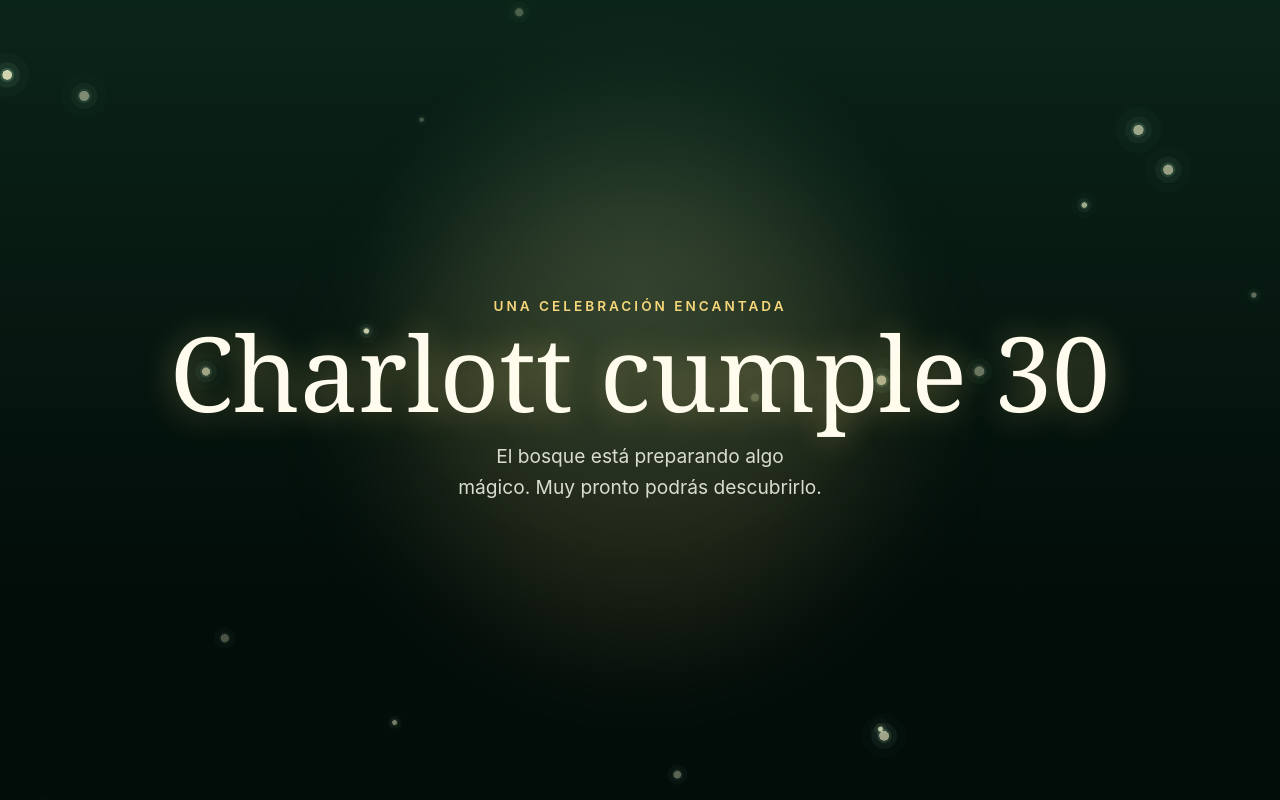
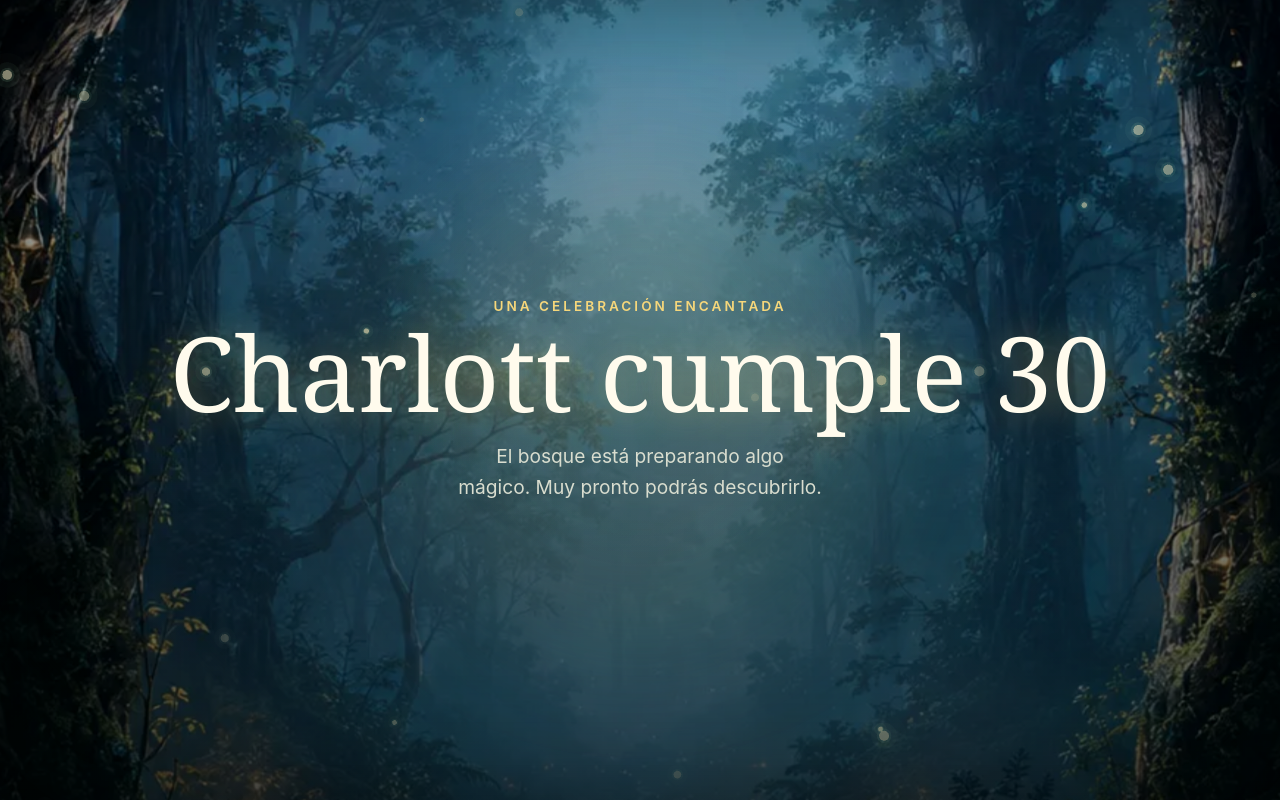
Before and after one commit to Darouji/Cumple-Charlott, a React (Vite) app: page / in a window 1280 px wide. Built offline with nearby package versions, Linux system fonts and the light colour scheme.

Commit message:
style: add cinematic forest atmosphere

```diff
--- a/src/app/App.module.css
+++ b/src/app/App.module.css
@@ -7,6 +7,32 @@
   background:
     radial-gradient(circle at 50% 36%, rgb(168 230 186 / 11%), transparent 34%),
     linear-gradient(180deg, var(--color-forest-800) 0%, var(--color-forest-950) 76%);
+}
+
+.forest {
+  position: absolute;
+  z-index: var(--z-scene);
+  inset: -3%;
+  background-image:
+    linear-gradient(180deg, rgb(2 12 17 / 8%) 0%, rgb(2 12 9 / 34%) 100%),
+    url("../assets/forest/enchanted-forest.webp");
+  background-position: center;
+  background-size: cover;
+  filter: saturate(0.92) contrast(1.04);
+  transform: scale(1.015);
+  animation: forest-breathe 22s ease-in-out infinite alternate;
+  pointer-events: none;
+}
+
+.atmosphere {
+  position: absolute;
+  z-index: calc(var(--z-scene) + 1);
+  inset: 0;
+  background:
+    radial-gradient(circle at 50% 38%, rgb(166 225 235 / 11%), transparent 33%),
+    linear-gradient(180deg, rgb(1 7 12 / 8%) 0%, rgb(1 8 7 / 42%) 100%);
+  box-shadow: inset 0 0 8rem rgb(0 5 5 / 58%);
+  pointer-events: none;
 }
 
 .content {
@@ -64,3 +90,13 @@
   translate: -50% -50%;
   pointer-events: none;
 }
+
+@keyframes forest-breathe {
+  from {
+    transform: scale(1.015) translate3d(0, 0, 0);
+  }
+
+  to {
+    transform: scale(1.045) translate3d(0, -0.6%, 0);
+  }
+}
```
